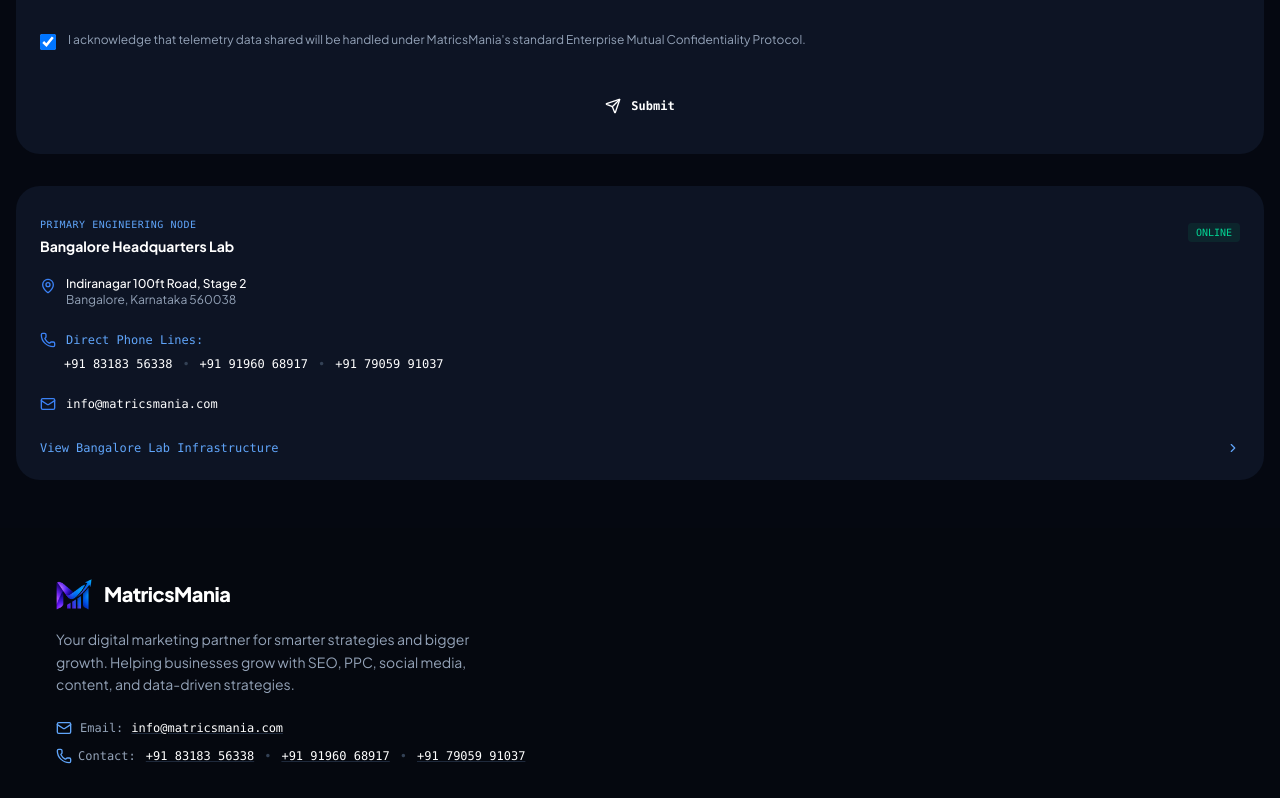
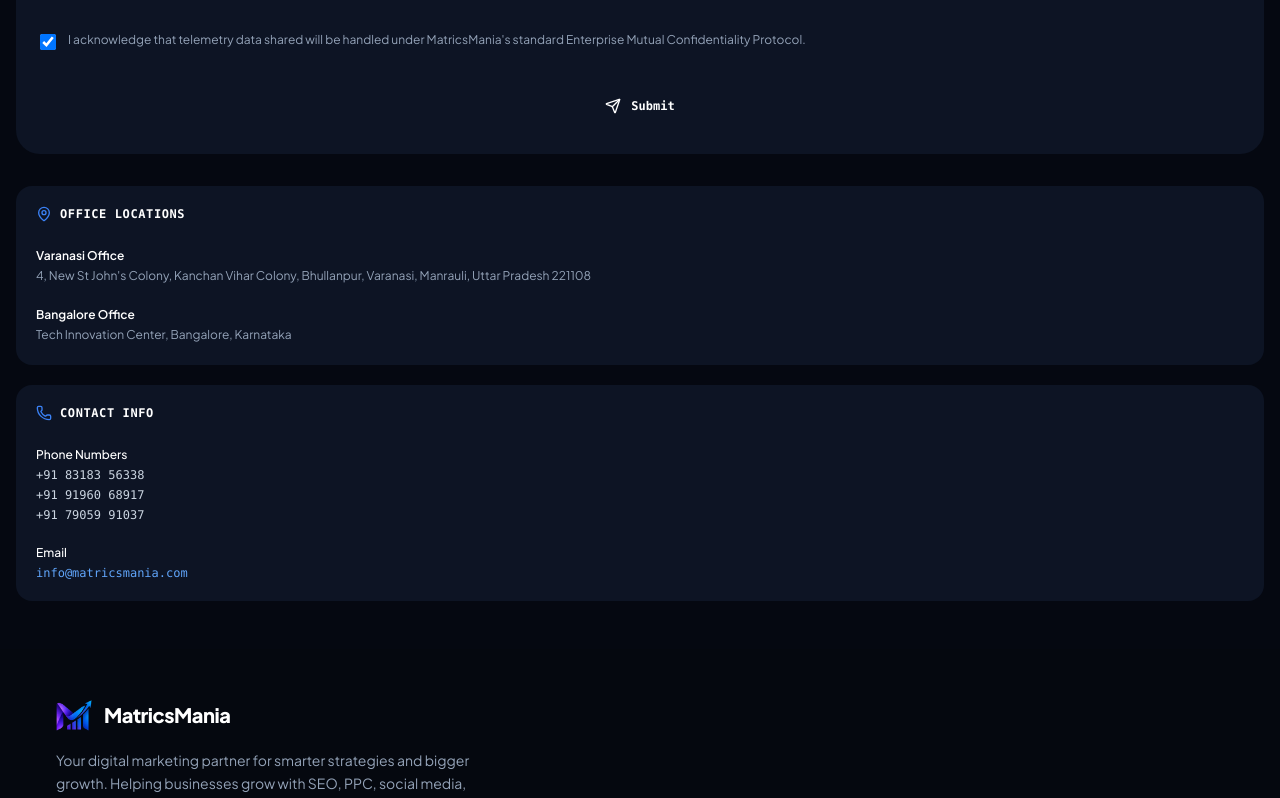
Before and after one commit to matricsmania-cmyk/matrics-mania, a Next.js app: page /contact in a window 1280 px wide. Shown: the part 1500-2298 px from the top of the page. Built offline with nearby package versions, Linux system fonts and the light colour scheme; no server answers.

Commit message:
feat(locations): relocate headquarters to Varanasi
Update office location data to establish Varanasi as the new global headquarters and reclassify the Bangalore site as a regional office. Includes navigation updates and service options expansion.

```diff
--- a/src/data/locationsData.ts
+++ b/src/data/locationsData.ts
@@ -142,12 +142,12 @@ export const LOCATIONS_DATA: Record<string, LocationDetailData> = {
       },
     ],
     address: {
-      title: 'MatricsMania Digital Systems — Bengaluru Office',
-      street: 'Indiranagar 100ft Road, 4th Block',
-      locality: 'Indiranagar',
-      city: 'Bengaluru',
+      title: 'MatricsMania Digital Systems — Bangalore Office',
+      street: 'Tech Innovation Center',
+      locality: 'Bangalore',
+      city: 'Bangalore',
       state: 'Karnataka',
-      postalCode: '560038',
+      postalCode: '',
       country: 'IN',
       phone: '+91 (80) 4567-8900',
       email: 'info@matricsmania.com',
--- a/src/data/navigationConfig.ts
+++ b/src/data/navigationConfig.ts
@@ -302,11 +302,17 @@ export const NAVIGATION_CONFIG: NavigationConfig = {
     href: '/locations/',
     items: [
       {
+        id: 'varanasi',
+        label: 'Varanasi Office',
+        href: '/contact/',
+        description: "4, New St John's Colony, Bhullanpur, Varanasi",
+        badge: 'NEW',
+      },
+      {
         id: 'bangalore',
-        label: 'Bangalore Headquarters',
+        label: 'Bangalore Office',
         href: '/locations/bangalore/',
-        description: 'Indiranagar 100ft Road — Core Engineering & AI Labs',
-        badge: 'HQ',
+        description: 'Tech Innovation Center, Bangalore, Karnataka',
       },
       {
         id: 'london',
--- a/src/models/contact.ts
+++ b/src/models/contact.ts
@@ -12,7 +12,7 @@ export interface OfficeNode {
   city: string;
   region: string;
   country: string;
-  role: 'Global Headquarters & Core Lab' | 'Regional Growth Hub' | 'Strategic Data Node';
+  role: 'Global Headquarters & Core Lab' | 'Regional Growth Hub' | 'Strategic Data Node' | string;
   address: {
     line1: string;
     line2?: string;
--- a/src/providers/MockDataProvider.ts
+++ b/src/providers/MockDataProvider.ts
@@ -92,29 +92,53 @@ export const MOCK_CONTACT_INFO: ContactInformation = {
   primaryPhone: '+91 83183 56338',
   phoneNumbers: ['+91 83183 56338', '+91 91960 68917', '+91 79059 91037'],
   headquarters: {
-    id: 'hq-sf',
-    nodeCode: 'BLR-HQ',
-    city: 'Bangalore',
-    region: 'Karnataka',
+    id: 'hq-vns',
+    nodeCode: 'VNS-HQ',
+    city: 'Varanasi',
+    region: 'Uttar Pradesh',
     country: 'India',
-    role: 'Global Headquarters & Core Lab',
+    role: 'Varanasi Office',
     address: {
-      line1: 'Indiranagar 100ft Road, Stage 2',
-      city: 'Bangalore',
-      state: 'Karnataka',
-      postalCode: '560038',
+      line1: "4, New St John's Colony, Kanchan Vihar Colony, Bhullanpur, Manrauli",
+      city: 'Varanasi',
+      state: 'Uttar Pradesh',
+      postalCode: '221108',
       country: 'India',
     },
     coordinates: {
-      latitude: 12.9716,
-      longitude: 77.6412,
+      latitude: 25.3176,
+      longitude: 82.9739,
     },
     phone: '+91 83183 56338',
     email: 'info@matricsmania.com',
     businessHours: '09:00 - 19:00 IST (Mon - Fri)',
     isHeadquarters: true,
   },
-  regionalNodes: [],
+  regionalNodes: [
+    {
+      id: 'node-blr',
+      nodeCode: 'BLR-NODE',
+      city: 'Bangalore',
+      region: 'Karnataka',
+      country: 'India',
+      role: 'Bangalore Office',
+      address: {
+        line1: 'Tech Innovation Center',
+        city: 'Bangalore',
+        state: 'Karnataka',
+        postalCode: '',
+        country: 'India',
+      },
+      coordinates: {
+        latitude: 12.9716,
+        longitude: 77.5946,
+      },
+      phone: '+91 83183 56338',
+      email: 'info@matricsmania.com',
+      businessHours: '09:00 - 19:00 IST (Mon - Fri)',
+      isHeadquarters: false,
+    },
+  ],
   socials: {
     linkedin: 'https://linkedin.com/company/matricsmania',
     twitter: 'https://twitter.com/matricsmania',
--- a/src/templates/ContactTemplate.tsx
+++ b/src/templates/ContactTemplate.tsx
@@ -414,24 +414,36 @@ const TIMELINE_OPTIONS = [
 ];
 
 export const SERVICES_OPTIONS = [
-  'Technical SEO & Organic Search',
-  'Google / Bing Paid Search',
-  'Meta & Instagram Ads',
-  'LinkedIn Ads & B2B ABM',
-  'Programmatic Display & CTV',
-  'YouTube & Video Acquisition',
-  'Content Authority & AI Search (LLM)',
-  'Partner / Affiliate Networks',
-  'Outbound Sales Pipeline',
-  'Technical SEO & Crawl Engineering',
-  'Performance Marketing & Paid Acquisition',
-  'Conversion Rate Engineering & Speed',
-  'AI Search & LLM Visibility Optimization',
-  'CAC Escalation & Ad Fatigue',
-  'Organic Stagnation & AI Overview Loss',
-  'Conversion Funnel',
+  'SEO',
+  'Google Ads',
+  'Social Media Marketing',
+  'Paid Social Ads',
+  'Performance Marketing',
+  'AI Search Optimization',
+  'Content Marketing',
+  'Blogging & Copywriting',
+  'Video Production',
+  'Influencer Marketing',
+  'Affiliate Marketing',
+  'Public Relations (PR)',
+  'Lead Generation',
+  'Outbound Sales',
+  'Email Marketing',
+  'Marketing Automation',
+  'AI Chatbots & Calling Agents',
+  'Customer Support Automation',
+  'Appointment Booking & Follow-Ups',
+  'Conversion Rate Optimization (CRO)',
+  'Website Development',
+  'Domain & Hosting',
+  'Analytics & Tracking',
+  'Local SEO & Business Listings',
+  'Social Media Content & Management',
+  'Live Streaming',
+  'Content Distribution',
+  'Customer Retention',
   'Custom Engineering',
-  'Other',
+  'Marketing Strategy & Consulting',
 ];
 
 import { useRouter } from 'next/navigation';
@@ -457,8 +469,8 @@ export const ContactTemplate: React.FC<ContactTemplateProps> = ({
   const [phone, setPhone] = useState('');
   const [country, setCountry] = useState('India');
   const [selectedServices, setSelectedServices] = useState<string[]>([
-    'Technical SEO & Organic Search',
-    'Performance Marketing & Paid Acquisition',
+    'SEO',
+    'Performance Marketing',
   ]);
   const [note, setNote] = useState('');
   const [ndaAccepted, setNdaAccepted] = useState(true);
@@ -728,7 +740,7 @@ export const ContactTemplate: React.FC<ContactTemplateProps> = ({
                           setPhone('');
                           setCountry('India');
                           setNote('');
-                          setSelectedServices(['Technical SEO & Organic Search', 'Performance Marketing & Paid Acquisition']);
+                          setSelectedServices(['SEO', 'Performance Marketing']);
                           setEmailTouched(false);
                           setPhoneTouched(false);
                         }}
@@ -1081,86 +1093,56 @@ export const ContactTemplate: React.FC<ContactTemplateProps> = ({
 
             </div>
 
-            {/* Right Col: Telemetry Rail & Location Info (4 Cols) */}
-            <div className="lg:col-span-4 space-y-6 lg:sticky lg:top-24">
-              {/* Headquarters Node Card */}
-              <div className="p-6 rounded-3xl bg-[#0D1424] border border-[#1E293B] space-y-5">
-                <div className="flex items-center justify-between">
+            {/* Right Col: Minimal Office Locations & Contact Info (4 Cols) */}
+            <div className="lg:col-span-4 space-y-5 lg:sticky lg:top-24">
+
+              {/* CARD 1: OFFICE LOCATIONS */}
+              <div className="p-5 rounded-2xl bg-[#0D1424] border border-[#1E293B] space-y-4">
+                <div className="flex items-center gap-2 pb-2.5 border-b border-[#1E293B]">
+                  <MapPin className="w-4 h-4 text-[#3B82F6]" />
+                  <h4 className="text-xs font-mono font-bold text-white uppercase tracking-wider">Office Locations</h4>
+                </div>
+
+                <div className="space-y-3 text-xs">
                   <div>
-                    <span className="text-[10px] font-mono uppercase text-[#60A5FA] tracking-wider">
-                      Primary Engineering Node
-                    </span>
-                    <h4 className="text-sm font-bold text-white mt-0.5">Bangalore Headquarters Lab</h4>
+                    <h5 className="font-semibold text-white mb-0.5">Varanasi Office</h5>
+                    <p className="text-[#94A3B8] leading-relaxed">
+                      4, New St John's Colony, Kanchan Vihar Colony, Bhullanpur, Varanasi, Manrauli, Uttar Pradesh 221108
+                    </p>
                   </div>
-                  <span className="text-[10px] font-mono px-2 py-0.5 rounded bg-emerald-500/10 text-emerald-400 border border-emerald-500/20">
-                    ONLINE
-                  </span>
+
+                  <div className="pt-2.5 border-t border-[#1E293B]/60">
+                    <h5 className="font-semibold text-white mb-0.5">Bangalore Office</h5>
+                    <p className="text-[#94A3B8] leading-relaxed">
+                      Tech Innovation Center, Bangalore, Karnataka
+                    </p>
+                  </div>
+                </div>
+              </div>
+
+              {/* CARD 2: CONTACT INFO */}
+              <div className="p-5 rounded-2xl bg-[#0D1424] border border-[#1E293B] space-y-4">
+                <div className="flex items-center gap-2 pb-2.5 border-b border-[#1E293B]">
+                  <Phone className="w-4 h-4 text-[#3B82F6]" />
+                  <h4 className="text-xs font-mono font-bold text-white uppercase tracking-wider">Contact Info</h4>
                 </div>
 
                 <div className="space-y-3 text-xs text-[#94A3B8]">
-                  <div className="flex items-start gap-2.5">
-                    <MapPin className="w-4 h-4 text-[#3B82F6] shrink-0 mt-0.5" />
-                    <div>
-                      <div className="text-white font-medium">{contact.headquarters.address.line1}</div>
-                      <div>
-                        {contact.headquarters.address.city}, {contact.headquarters.address.state}{' '}
-                        {contact.headquarters.address.postalCode}
-                      </div>
+                  <div>
+                    <div className="text-white font-medium mb-1">Phone Numbers</div>
+                    <div className="flex flex-col gap-1 font-mono text-xs text-[#CBD5E1]">
+                      <a href="tel:+918318356338" className="hover:text-[#60A5FA] transition-colors">+91 83183 56338</a>
+                      <a href="tel:+919196068917" className="hover:text-[#60A5FA] transition-colors">+91 91960 68917</a>
+                      <a href="tel:+917905991037" className="hover:text-[#60A5FA] transition-colors">+91 79059 91037</a>
                     </div>
                   </div>
 
-                  <div className="border-t border-[#1E293B] pt-3 space-y-2">
-                    <div className="flex items-center gap-2.5">
-                      <Phone className="w-4 h-4 text-[#3B82F6] shrink-0" />
-                      <span className="font-mono text-[#60A5FA] font-medium">Direct Phone Lines:</span>
-                    </div>
-                    <div className="flex items-center flex-wrap gap-x-2.5 gap-y-1.5 font-mono text-xs pl-6">
-                      <a
-                        href="tel:+918318356338"
-                        className="text-white hover:text-[#60A5FA] transition-colors font-medium inline-flex items-center gap-1.5"
-                      >
-                        +91 83183 56338
-                      </a>
-                      <span className="text-[#334155]">•</span>
-                      <a
-                        href="tel:+919196068917"
-                        className="text-white hover:text-[#60A5FA] transition-colors font-medium inline-flex items-center gap-1.5"
-                      >
-                        +91 91960 68917
-                      </a>
-                      <span className="text-[#334155]">•</span>
-                      <a
-                        href="tel:+917905991037"
-                        className="text-white hover:text-[#60A5FA] transition-colors font-medium inline-flex items-center gap-1.5"
-                      >
-                        +91 79059 91037
-                      </a>
-                    </div>
-                  </div>
-
-                  <div className="flex items-center gap-2.5 border-t border-[#1E293B] pt-3">
-                    <Mail className="w-4 h-4 text-[#3B82F6] shrink-0" />
-                    <a
-                      href={`mailto:${contact?.headquarters?.email || 'info@matricsmania.com'}`}
-                      className="text-white font-mono hover:text-[#60A5FA] transition-colors"
-                    >
-                      {contact?.headquarters?.email || 'info@matricsmania.com'}
+                  <div className="pt-2.5 border-t border-[#1E293B]/60">
+                    <div className="text-white font-medium mb-1">Email</div>
+                    <a href="mailto:info@matricsmania.com" className="font-mono text-[#60A5FA] hover:text-white transition-colors">
+                      info@matricsmania.com
                     </a>
                   </div>
-                </div>
-
-                <div className="pt-2 border-t border-[#1E293B]">
-                  <a
-                    href="/locations/bangalore/"
-                    onClick={(e) => {
-                      e.preventDefault();
-                      onNavigate('/locations/bangalore/');
-                    }}
-                    className="text-xs font-mono text-[#60A5FA] hover:text-white flex items-center justify-between group no-underline"
-                  >
-                    <span>View Bangalore Lab Infrastructure</span>
-                    <ChevronRight className="w-3.5 h-3.5 group-hover:translate-x-1 transition-transform" />
-                  </a>
                 </div>
               </div>
 
```
